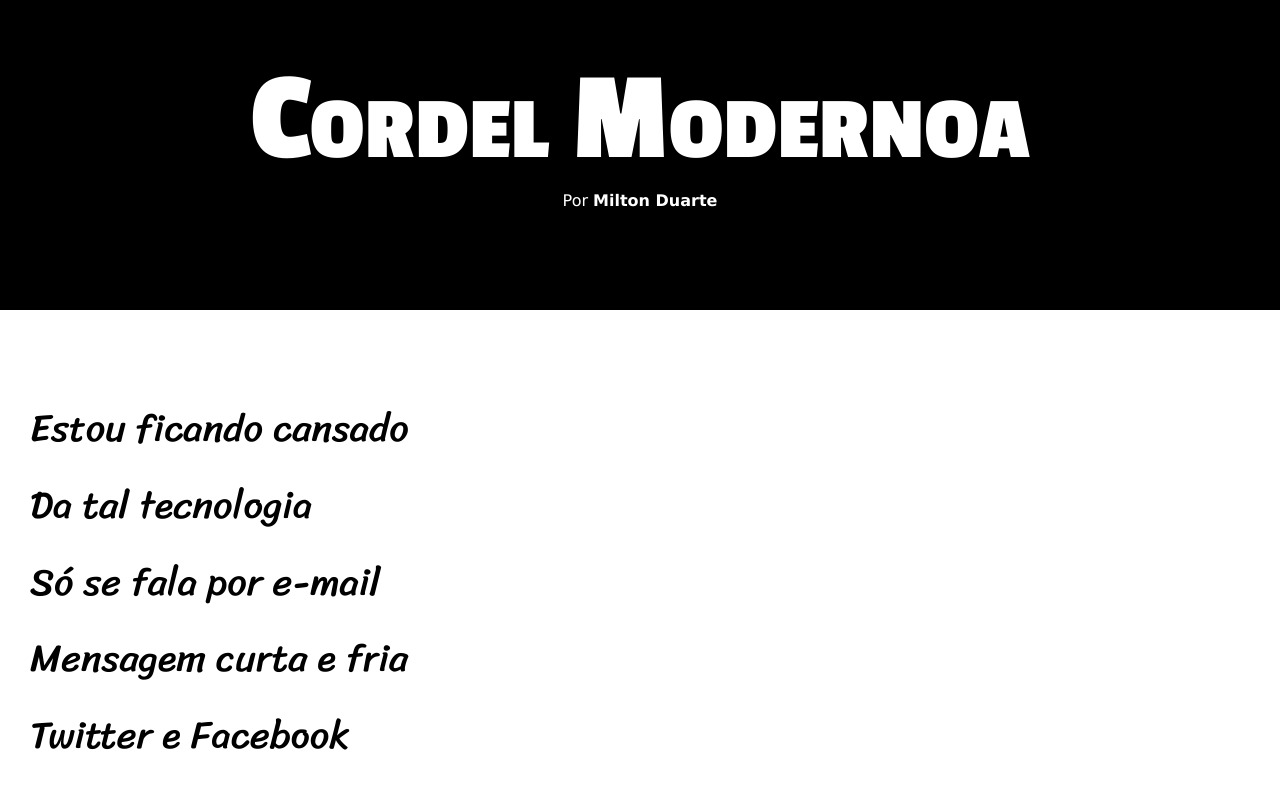
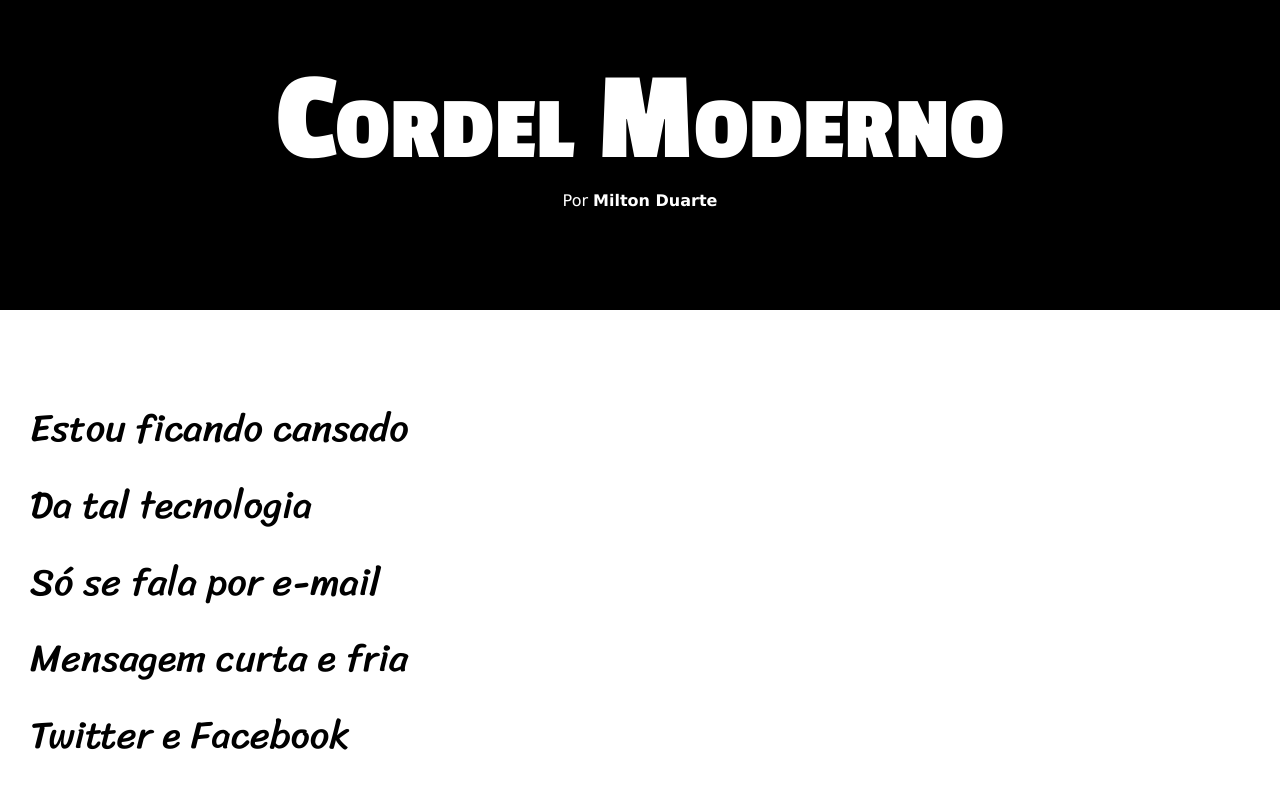
Before and after one commit to FilippoChiarion/html-css, a plain HTML site: page desafios/d12/index.html in a window 1280 px wide. Shown: the top 794 px of the page. Drawn offline with Linux system fonts and the light colour scheme.

Commit message:
Update index.html

```diff
--- a/desafios/d12/index.html
+++ b/desafios/d12/index.html
@@ -8,7 +8,7 @@
 </head>
 <body>
         <header>
-            <h1>Cordel Modernoa</h1>
+            <h1>Cordel Moderno</h1>
 
                 <p>Por <a href="https://www.recantodasletras.com.br/poesias/3186743" target="_blank">Milton Duarte</a></p>
             </p>
```
